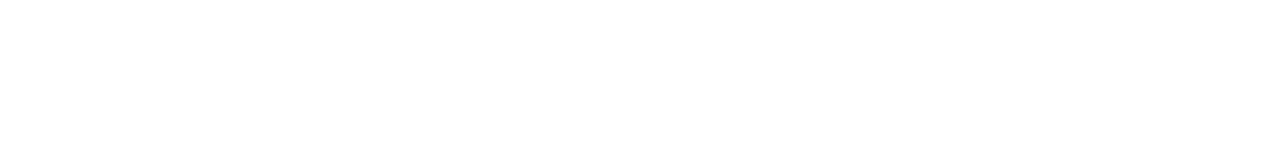
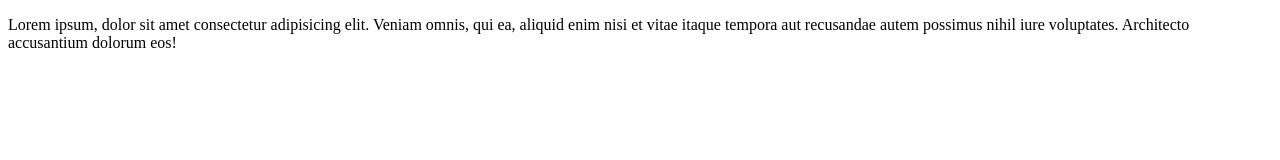
Before and after one commit to devDaniloAlves/projeto-1, a plain HTML site: page index.html in a window 1280 px wide. Drawn offline with Linux system fonts and the light colour scheme.

Commit message:
Adicionado texto no body

```diff
--- a/index.html
+++ b/index.html
@@ -6,6 +6,6 @@
     <title>Curso de Git e Github</title>
 </head>
 <body>
-
+    <P>Lorem ipsum, dolor sit amet consectetur adipisicing elit. Veniam omnis, qui ea, aliquid enim nisi et vitae itaque tempora aut recusandae autem possimus nihil iure voluptates. Architecto accusantium dolorum eos!</P>
 </body>
 </html>
```
